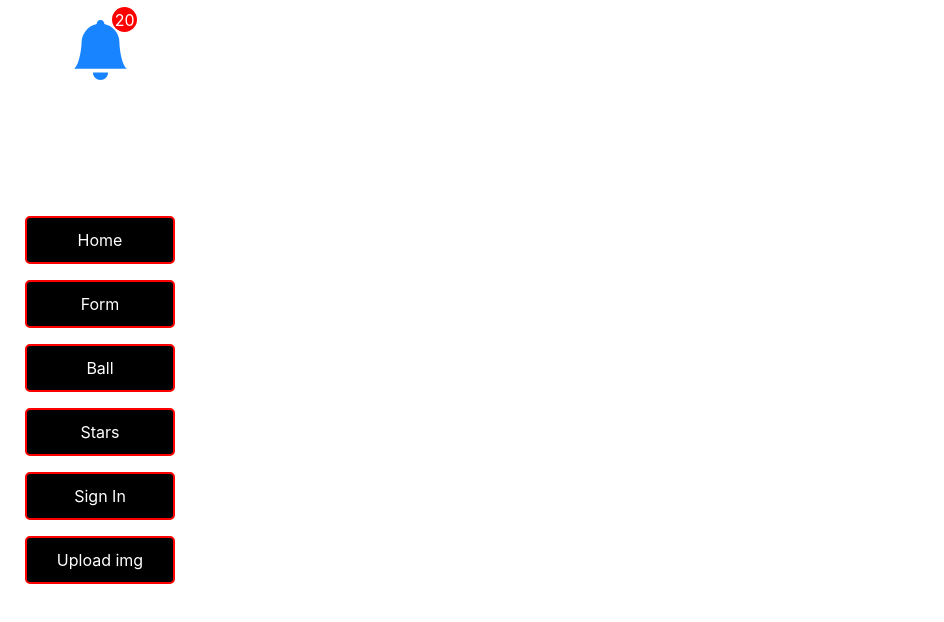
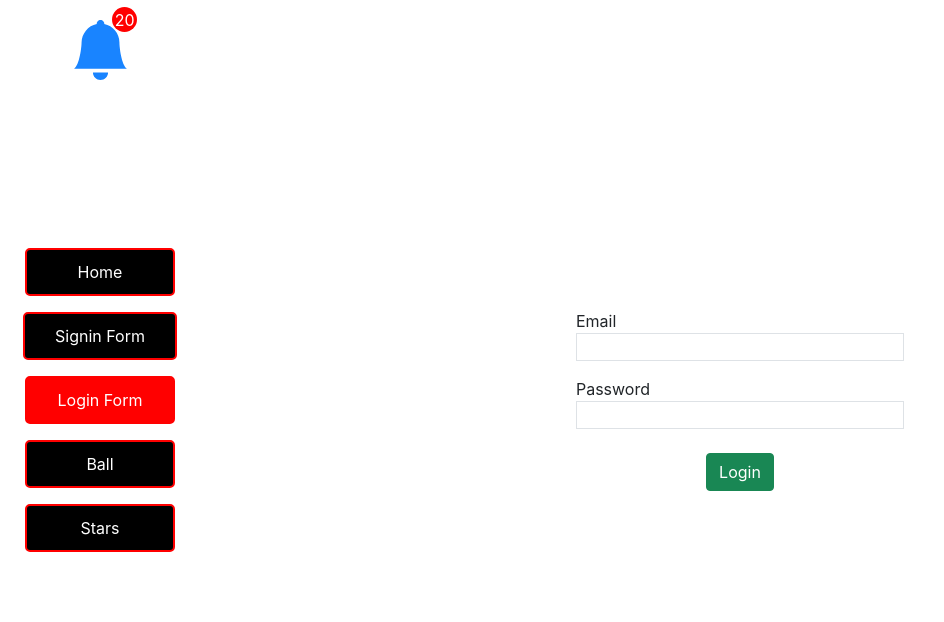
Before and after one commit to neharadialcode/learning-react, a React (Create React App) app: page /log-in in a window 1280 px wide. Shown: the top 622 px of the page, without its empty margins (0-944 px from the left). Built offline with nearby package versions, Linux system fonts and the light colour scheme.

Commit message:
login form added

```diff
--- a/src/App.js
+++ b/src/App.js
@@ -17,31 +17,32 @@ import List from "./components/List";
 import Cards from "./components/Cards";
 import DayOne from "./components/DayOne";
 import ImageUpload from "./components/ImageUpload";
+import LoginForm from "./components/LoginForm";
 
 function App() {
+  const isSignUpValue = localStorage.getItem("isSignup");
+  console.log(isSignUpValue, "isSignUpValue");
   return (
     <>
       <div className="App">
         <div className="d-flex">
           <div className="d-flex flex-column align-items-center">
-            <Bell />
-            {/* <TabsNavLinks /> */}
-            <PushNavLink />
+            <Bell /> {/* <TabsNavLinks /> */} <PushNavLink />
             <Route exact path="/new/:id" component={ButtonTabs} />
           </div>
-
           <Switch>
             <Route exact path="/rating" component={Stars} />
-            <Route exact path="/page-one" component={DayOne} />
+            <Route exact path="/form" component={NewFrom} />
             <Route exact path="/page-two" component={PageTwo} />
             <Route exact path="/page-three" component={PageThree} />
             <Route exact path="/" component={Home} />
             <Route exact path="/notifications" component={Notifications} />
-            <Route exact path="/form" component={NewFrom} />
             <Route exact path="/sign-in" component={SignInForm} />
             <Route exact path="/list" component={List} />
             <Route exact path="/cards" component={Cards} />
             <Route exact path="/image-upload" component={ImageUpload} />
+            <Route exact path="/page-one" component={DayOne} />
+            <Route exact path="/log-in" component={LoginForm} />
           </Switch>
         </div>
       </div>
--- a/src/components/DayOne.jsx
+++ b/src/components/DayOne.jsx
@@ -3,7 +3,8 @@ import { useEffect } from "react";
 import { useState } from "react";
 import { EyeClose, OpenEye } from "./Icon";
 
-const DayOne = () => {
+const DayOne = ({ history }) => {
+  const isSignUpValue = localStorage.getItem("isSignup");
   const [error, setError] = useState(false);
   const data = {
     name: "",
@@ -27,6 +28,23 @@ const DayOne = () => {
     /(?=^.{8,}$)(?=.*\d)(?=.*[!@#$%^&*]+)(?![.\n])(?=.*[A-Z])(?=.*[a-z]).*$/i;
 
   const userNameRegex = /^[a-zA-Z0-9]+([._]?[a-zA-Z0-9]+)*$/;
+
+  /**
+   *
+   */
+  useEffect(() => {
+    console.log("bbbbbbbbb====", isSignUpValue);
+
+    if (isSignUpValue === "true") {
+      console.log("aaaaaaaaaaaaaaa====", isSignUpValue);
+      history.push("/");
+    }
+  }, [isSignUpValue]);
+
+  /**
+   *
+   * @param {event} e
+   */
   const OnsubmitHandler = (e) => {
     setError(true);
     if (
@@ -39,6 +57,8 @@ const DayOne = () => {
       passwordRegex.test(inputValue.password) &&
       userNameRegex.test(inputValue.username)
     ) {
+      localStorage.setItem("isSignup", true);
+      history.push("/");
       // console.log(inputValue, "value");
       arrayData.push(inputValue);
       // console.log("New array", arrayData, inputValue);
@@ -59,11 +79,16 @@ const DayOne = () => {
     setArrayData(arrayData);
   }, [changeState]);
 
-  console.log(arrayData, "aaaaaaaaaaaaaaaaa");
+  console.log(isSignUpValue, "isSignUpValue");
   return (
     <div className="w-100 bg-primary">
       <div className="container">
         <div className="row justify-content-center vh-100 align-items-center">
+          <div className="text-center">
+            <button className="text-white border-0 bg-transparent">
+              Login
+            </button>
+          </div>
           <div className="col-xl-4 col-lg-6 ">
             <div className="text-center">
               <input
@@ -223,6 +248,7 @@ const DayOne = () => {
           </div>
         </div>
       </div>
+
       <div className="container">
         <div>
           {arrayData.length > 0 && (
--- /dev/null
+++ b/src/components/LoginForm.jsx
@@ -0,0 +1,58 @@
+import React from "react";
+import { useState } from "react";
+
+const LoginForm = () => {
+  const loginArr = {
+    email: "",
+    password: "",
+  };
+  const [login, setLogin] = useState(loginArr);
+  const submitHandler = () => {
+    if (login.email !== "" && login.password !== "") {
+      console.log("sxdcfvgbhnjk", login);
+    }
+  };
+
+  return (
+    <div className="w-100 vh-100 d-flex flex-column justify-content-center align-items-center">
+      <div className="row">
+        <div className="col-12">
+          <div>
+            <div>
+              <label htmlFor=""> Email</label>
+              <input
+                onChange={(e) => setLogin({ ...login, email: e.target.value })}
+                className="w-100 border"
+                type="text"
+                value={login.email}
+              />
+            </div>
+            <div className="pt-3">
+              <label htmlFor=""> Password</label>
+              <input
+                onChange={(e) =>
+                  setLogin({ ...login, password: e.target.value })
+                }
+                className="w-100 border"
+                type="text"
+                name=""
+                value={login.password}
+                id=""
+              />
+            </div>
+            <div className="text-center pt-4">
+              <button
+                onClick={() => submitHandler()}
+                className="btn-success btn"
+              >
+                Login
+              </button>
+            </div>
+          </div>
+        </div>
+      </div>
+    </div>
+  );
+};
+
+export default LoginForm;
--- a/src/components/PushNavLink.jsx
+++ b/src/components/PushNavLink.jsx
@@ -30,7 +30,18 @@ const PushNavLink = ({ history }) => {
             setActive("/page-one");
           }}
         >
-          Form
+          Signin Form
+        </button>
+      </div>
+      <div className="p-2 text-center">
+        <button
+          className={`common_btn ${active === "/log-in" ? "active_btn" : ""}`}
+          onClick={() => {
+            history.push("/log-in");
+            setActive("/log-in");
+          }}
+        >
+          Login Form
         </button>
       </div>
       <div className="p-2 text-center">
@@ -52,7 +63,7 @@ const PushNavLink = ({ history }) => {
           Stars
         </button>
       </div>
-      <div className="p-2 text-center">
+      {/* <div className="p-2 text-center">
         <button
           className={`common_btn ${active === "/sign-in" ? "active_btn" : ""}`}
           onClick={() => {
@@ -62,8 +73,8 @@ const PushNavLink = ({ history }) => {
         >
           Sign In
         </button>
-      </div>
-      <div className="p-2 text-center">
+      </div> */}
+      {/* <div className="p-2 text-center">
         <button
           className={`common_btn ${
             active === "/image-upload" ? "active_btn" : ""
@@ -75,7 +86,7 @@ const PushNavLink = ({ history }) => {
         >
           Upload img
         </button>
-      </div>
+      </div> */}
     </div>
   );
 };
```
